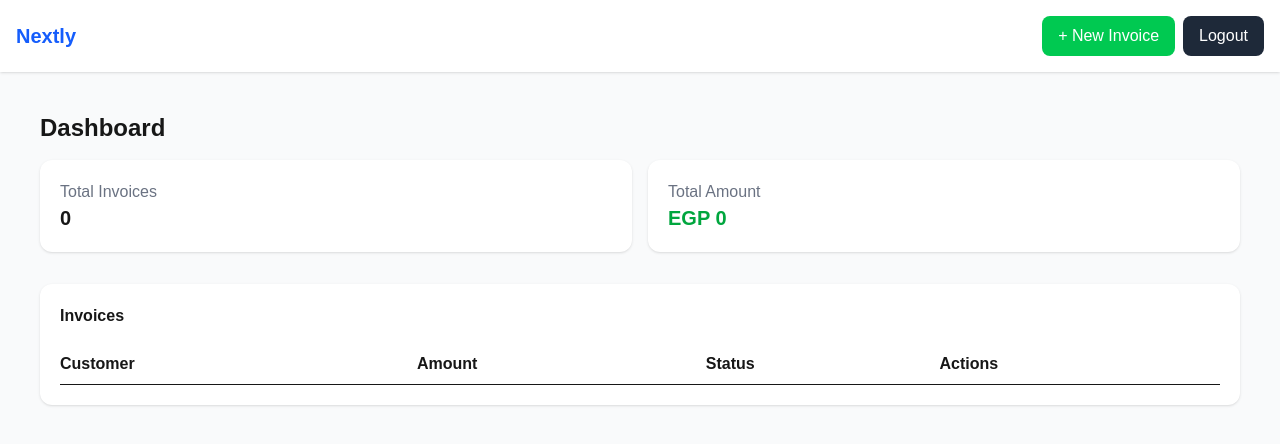
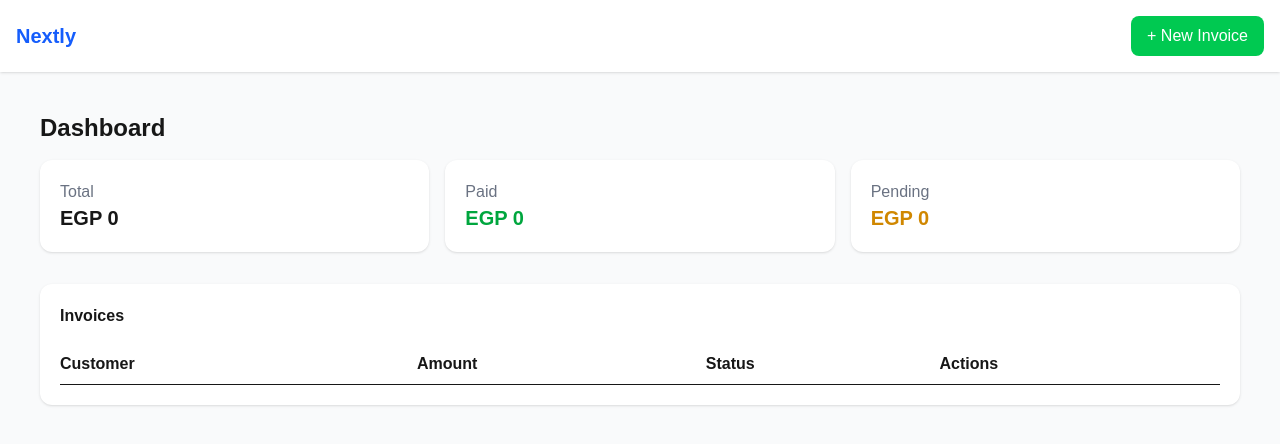
Before and after one commit to NextlyTechology/nextly-invoices, a Next.js app: page / in a window 1280 px wide. Before the commit this address had no page. Shown: the top 444 px of the page. Built offline with nearby package versions, Linux system fonts and the light colour scheme.

Commit message:
add paid & pending stats

```diff
--- a/app/page.tsx
+++ b/app/page.tsx
@@ -4,22 +4,16 @@ import Link from "next/link";
 import { useEffect, useState } from "react";
 import { supabase } from "@/src/lib/supabase";
 import jsPDF from "jspdf";
-import { useRouter } from "next/navigation";
 
 export default function Home() {
   const [invoices, setInvoices] = useState<any[]>([]);
-  const router = useRouter();
 
   const fetchInvoices = async () => {
     const {
       data: { user },
     } = await supabase.auth.getUser();
 
-    // 🔴 لو مش مسجل دخول
-    if (!user) {
-      router.push("/login");
-      return;
-    }
+    if (!user) return;
 
     const { data, error } = await supabase
       .from("invoices")
@@ -72,18 +66,21 @@ export default function Home() {
     doc.save(`invoice-${inv.id}.pdf`);
   };
 
-  // 🔓 Logout
-  const handleLogout = async () => {
-    await supabase.auth.signOut();
-    router.push("/login");
-  };
-
+  // 🧠 Stats
   const totalInvoices = invoices.length;
 
   const totalAmount = invoices.reduce(
     (sum, inv) => sum + Number(inv.amount),
     0
   );
+
+  const paidAmount = invoices
+    .filter((inv) => inv.status === "paid")
+    .reduce((sum, inv) => sum + Number(inv.amount), 0);
+
+  const pendingAmount = invoices
+    .filter((inv) => inv.status === "pending")
+    .reduce((sum, inv) => sum + Number(inv.amount), 0);
 
   return (
     <main className="min-h-screen bg-gray-50">
@@ -93,20 +90,11 @@ export default function Home() {
           Nextly
         </h1>
 
-        <div className="flex gap-2">
-          <Link href="/create-invoice">
-            <button className="bg-green-500 text-white px-4 py-2 rounded-lg">
-              + New Invoice
-            </button>
-          </Link>
-
-          <button
-            onClick={handleLogout}
-            className="bg-gray-800 text-white px-4 py-2 rounded-lg"
-          >
-            Logout
+        <Link href="/create-invoice">
+          <button className="bg-green-500 text-white px-4 py-2 rounded-lg">
+            + New Invoice
           </button>
-        </div>
+        </Link>
       </div>
 
       {/* Dashboard */}
@@ -115,18 +103,26 @@ export default function Home() {
           Dashboard
         </h2>
 
-        <div className="grid grid-cols-2 gap-4">
+        {/* 🟢 Stats */}
+        <div className="grid grid-cols-3 gap-4">
           <div className="bg-white p-5 rounded-xl shadow">
-            <p className="text-gray-500">Total Invoices</p>
+            <p className="text-gray-500">Total</p>
             <h3 className="text-xl font-bold">
-              {totalInvoices}
+              EGP {totalAmount}
             </h3>
           </div>
 
           <div className="bg-white p-5 rounded-xl shadow">
-            <p className="text-gray-500">Total Amount</p>
+            <p className="text-gray-500">Paid</p>
             <h3 className="text-xl font-bold text-green-600">
-              EGP {totalAmount}
+              EGP {paidAmount}
+            </h3>
+          </div>
+
+          <div className="bg-white p-5 rounded-xl shadow">
+            <p className="text-gray-500">Pending</p>
+            <h3 className="text-xl font-bold text-yellow-600">
+              EGP {pendingAmount}
             </h3>
           </div>
         </div>
```
